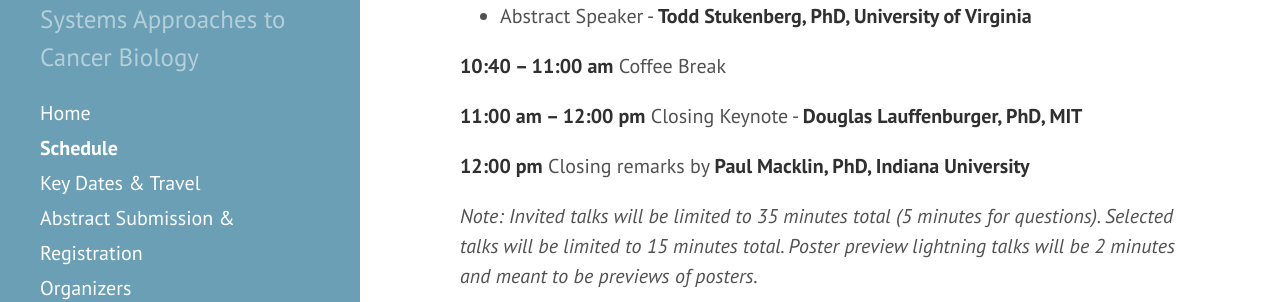
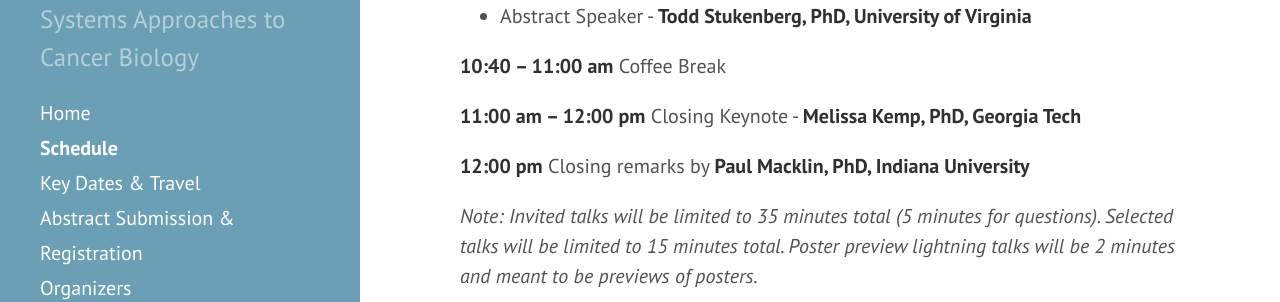
Before and after one commit to AECCSB/sacb-meeting, a Jekyll site: the page built from schedule.md, in a window 1280 px wide and 900 px high, scrolled down 2490 px. Shown: the part 449-751 px from the top of the window. Built offline with Jekyll 4.4.1, drawn with Linux system fonts in a browser that asks for light colours.

Commit message:
Update schedule.md

```diff
--- a/schedule.md
+++ b/schedule.md
@@ -108,7 +108,7 @@
 
 **10:40 – 11:00 am**		Coffee Break
 
-**11:00 am – 12:00 pm**	Closing Keynote - **Douglas Lauffenburger, PhD, MIT**
+**11:00 am – 12:00 pm**	Closing Keynote - **Melissa Kemp, PhD, Georgia Tech**
 
 **12:00 pm**		Closing remarks by **Paul Macklin, PhD, Indiana University**
 
```
